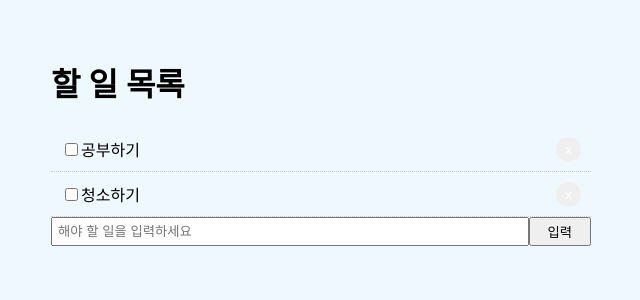
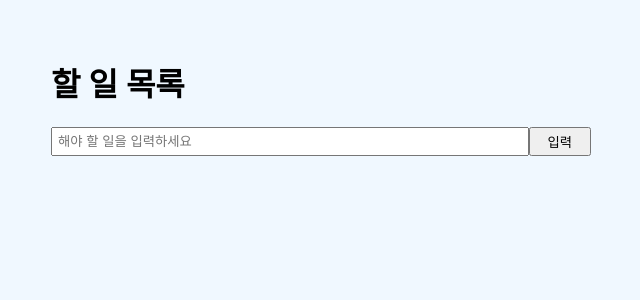
Before and after one commit to KimLightSource/react, a React (Create React App) app: page / in a window 1280 px wide. Shown: the top 300 px of the page, without its empty margins (319-959 px from the left). Built offline with nearby package versions, Linux system fonts and the light colour scheme.

Commit message:
리액트 To-Do 앱 만들기-2

```diff
--- a/src/App.js
+++ b/src/App.js
@@ -4,16 +4,6 @@
 export default class App extends Component {
     state = {
         todoData : [
-            {
-                id: "1",
-                title: "공부하기",
-                completed:"true",
-            },
-            {
-                id: "2",
-                title: "청소하기",
-                completed:"false",
-            },
         ],
         value:""
     }
@@ -26,11 +16,11 @@
         float: "right"
     }
 
-    getStyle = () =>{
+    getStyle = (completed) =>{
         return {
             padding: "10px",
             borderBottom: "1px #ccc dotted",
-            textDecoration: "none"
+            textDecoration: completed ?"line-through" : "none",
         }
     }
 
@@ -57,7 +47,18 @@
         };
 
         //원래 있던 할 일에 새로운 할 일 더해주기
-        this.setState({todoData: [...this.state.todoData, newTodo]})
+        this.setState({todoData: [...this.state.todoData, newTodo], value: ""})
+    }
+
+    handleCompleteChange = (id) => {
+        let newTodoData = this.state.todoData.map(data => {
+            if (data.id === id) {
+                data.completed = !data.completed;
+            }
+            return data;
+        })
+
+        this.setState({todoData : newTodoData})
     }
 
 
@@ -69,8 +70,8 @@
                         <h1>할 일 목록</h1>
                     </div>
                     {this.state.todoData.map(data => (
-                        <div style={this.getStyle()}>
-                            <input type="checkbox" defaultChecked={false}/>
+                        <div style={this.getStyle(data.completed)}>
+                            <input type="checkbox" defaultChecked={false} onChange={() => this.handleCompleteChange(data.id)}/>
                             {data.title}
                             <button style={this.btnStyle} onClick={() => this.handleClick(data.id)}>x</button>
                         </div>
```
